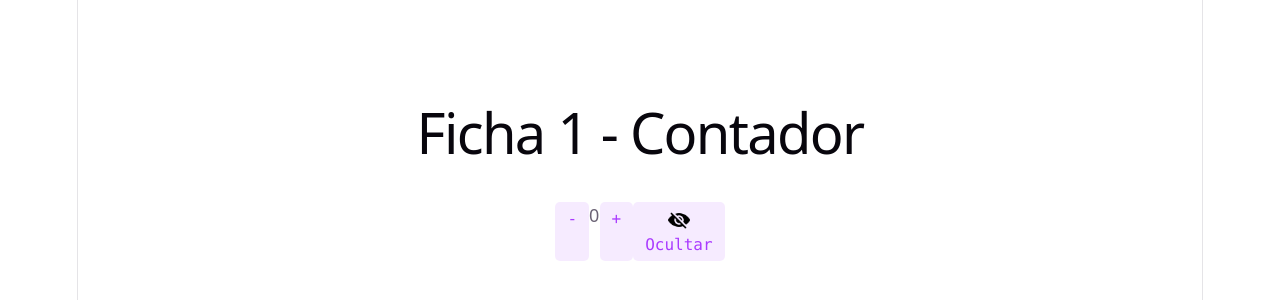
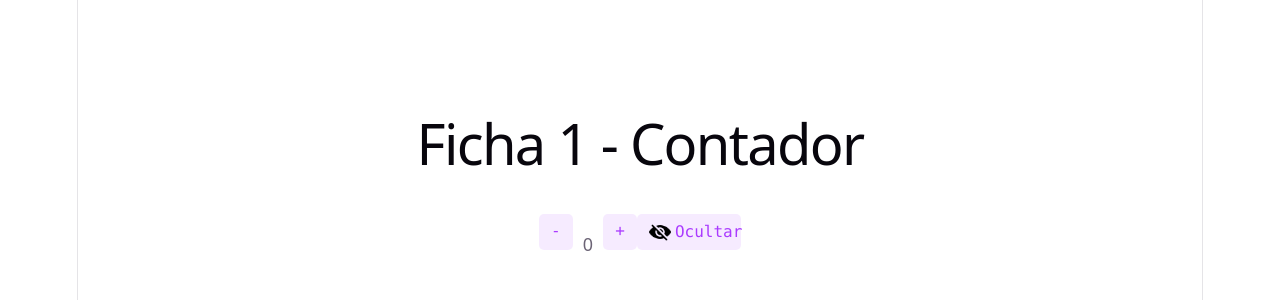
Before and after one commit to sanchezgica/Segundo-Semestre-Anima-Sanchez-Juan, a React (Vite) app in the folder Practico/ficha-1/: page / in a window 1280 px wide. Shown: the part 214-514 px from the top of the page. Built offline with nearby package versions, Linux system fonts and the light colour scheme.

Commit message:
modificado alineacion botones

```diff
--- a/Practico/ficha-1/src/App.css
+++ b/Practico/ficha-1/src/App.css
@@ -181,9 +181,23 @@
   display: flex;
   flex-direction: row;
   width: auto;
+  justify-content: baseline;
 }
 
 .icon {
   width: 22px;
   height: 22px;
 }
+.container-span {
+  display: flex;
+  flex-direction: row;
+  width: 80px;
+  align-items: center;
+}
+
+.texto {
+  display: flex;
+  justify-content: center;
+  align-items: center;
+  padding: 5px 10px;
+}
--- a/Practico/ficha-1/src/App.jsx
+++ b/Practico/ficha-1/src/App.jsx
@@ -24,13 +24,13 @@ function App() {
           <button className="counter" onClick={resta}>
             -
           </button>
-          {mostrar && <p>{count}</p>}
+          <div className="texto">{mostrar && <p>{count}</p>}</div>
           <button className="counter" onClick={suma}>
             +
           </button>
           <button className="counter" onClick={cambioMostrar}>
             {mostrar ? (
-              <span>
+              <span className="container-span" style={{ gap: "4px" }}>
                 <img
                   className="icon"
                   src="../src/assets/hidden.png"
@@ -39,7 +39,7 @@ function App() {
                 <p>Ocultar</p>
               </span>
             ) : (
-              <span>
+              <span className="container-span" style={{ gap: "4px" }}>
                 <img
                   className="icon"
                   src="../src/assets/eye.png"
```
